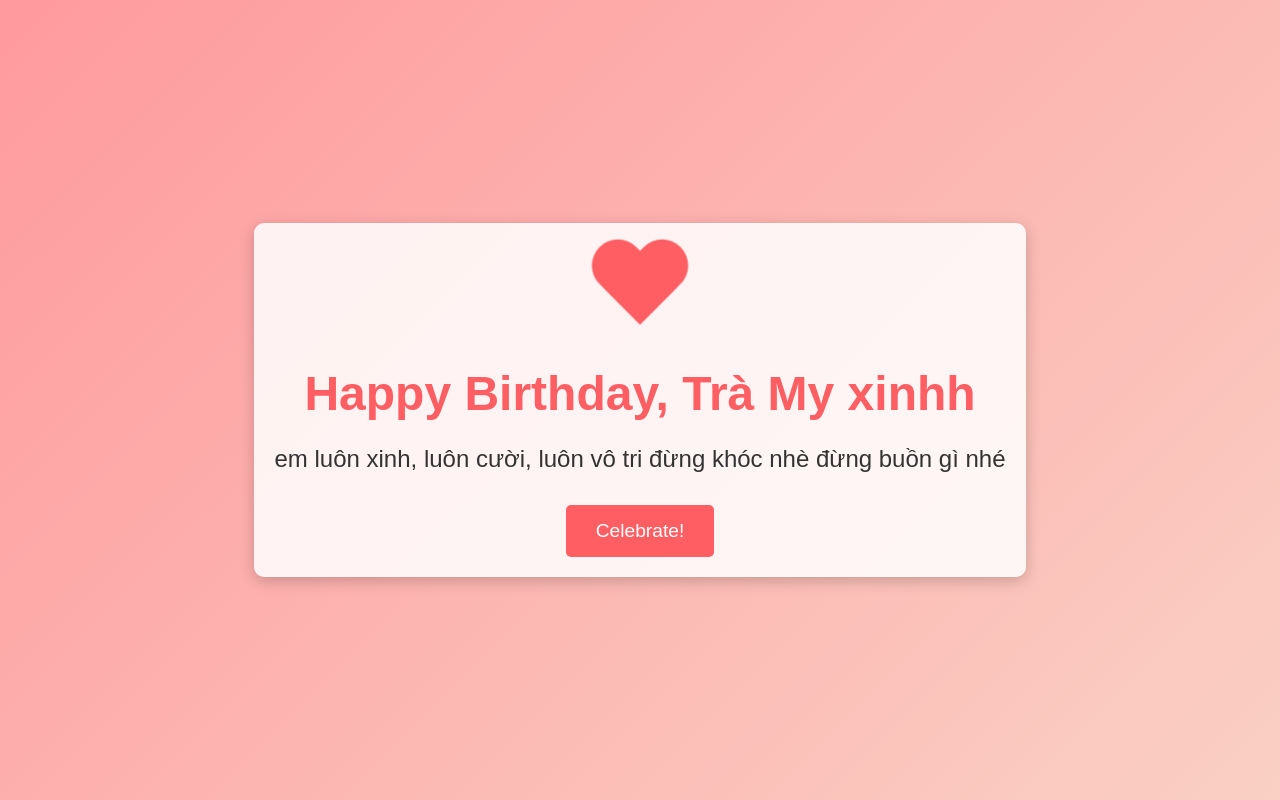
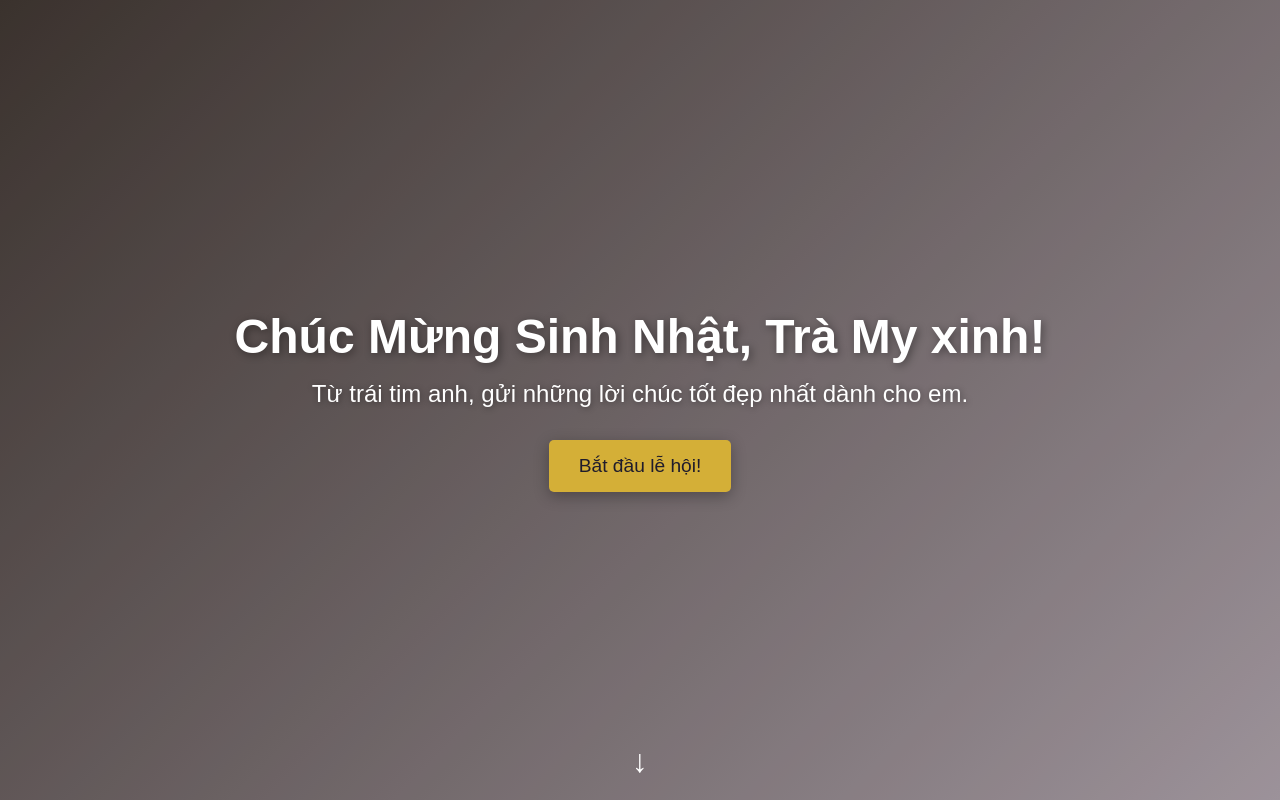
Before and after one commit to PhongHoangg/hbbdntm, a plain HTML site: page index.html in a window 1280 px wide. Drawn offline with Linux system fonts and the light colour scheme.

Commit message:
Update index.html

```diff
--- a/index.html
+++ b/index.html
@@ -1,383 +1,263 @@
 <!DOCTYPE html>
+<html lang="en">
+<head>
+  <meta charset="UTF-8" />
+  <meta name="viewport" content="width=device-width, initial-scale=1.0" />
+  <title>Những Lời Chúc Từ Trái Tim - Happy Birthday Trà My xinh</title>
+  <style>
+    /* Reset & Base Styles */
+    * {
+      margin: 0;
+      padding: 0;
+      box-sizing: border-box;
+    }
+    html, body {
+      width: 100%;
+      height: 100%;
+      overflow: hidden;
+      font-family: 'Arial', sans-serif;
+    }
+    /* Container for scrolling sections */
+    .container {
+      position: relative;
+      width: 100%;
+      height: 100%;
+      overflow-y: auto;
+      scroll-behavior: smooth;
+      scroll-snap-type: y mandatory;
+    }
+    /* Each full-screen section */
+    .section {
+      width: 100%;
+      height: 100vh;
+      scroll-snap-align: start;
+      display: flex;
+      align-items: center;
+      justify-content: center;
+      position: relative;
+      padding: 20px;
+      text-align: center;
+      color: #fff;
+      transition: transform 1s ease, opacity 1s ease;
+    }
+    /* Luxurious background gradients for each layer */
+    .section-1 {
+      background: linear-gradient(135deg, #1f1c2c, #928dab);
+    }
+    .section-2 {
+      background: linear-gradient(135deg, #0f2027, #203a43, #2c5364);
+    }
+    .section-3 {
+      background: linear-gradient(135deg, #20002c, #cbb4d4);
+    }
+    .section-4 {
+      background: linear-gradient(135deg, #2c3e50, #fd746c);
+    }
+    .section-5 {
+      background: linear-gradient(135deg, #1c1c1c, #d4af37);
+    }
+    /* Optional gold overlay for extra luxury */
+    .overlay {
+      position: absolute;
+      top: 0;
+      left: 0;
+      width: 100%;
+      height: 100%;
+      background: rgba(212, 175, 55, 0.15);
+      pointer-events: none;
+    }
+    /* Content styling */
+    .content {
+      position: relative;
+      z-index: 2;
+    }
+    h1 {
+      font-size: 3rem;
+      margin-bottom: 1rem;
+      text-shadow: 2px 2px 8px rgba(0,0,0,0.4);
+    }
+    p {
+      font-size: 1.5rem;
+      margin-bottom: 2rem;
+      text-shadow: 1px 1px 6px rgba(0,0,0,0.4);
+    }
+    /* Button styling */
+    .btn {
+      padding: 15px 30px;
+      background-color: #d4af37;
+      color: #1f1c2c;
+      border: none;
+      border-radius: 5px;
+      font-size: 1.2rem;
+      cursor: pointer;
+      box-shadow: 0 4px 15px rgba(0,0,0,0.3);
+      transition: background-color 0.3s, transform 0.3s;
+    }
+    .btn:hover {
+      background-color: #b49130;
+      transform: scale(1.05);
+    }
+    /* "Next" arrow button */
+    .next {
+      position: absolute;
+      bottom: 20px;
+      left: 50%;
+      transform: translateX(-50%);
+      font-size: 2rem;
+      color: #fff;
+      cursor: pointer;
+      animation: bounce 2s infinite;
+      z-index: 3;
+    }
+    @keyframes bounce {
+      0%, 20%, 50%, 80%, 100% { transform: translate(-50%, 0); }
+      40% { transform: translate(-50%, -10px); }
+      60% { transform: translate(-50%, -5px); }
+    }
+    /* Confetti canvas styling */
+    canvas#confettiCanvas {
+      position: fixed;
+      top: 0;
+      left: 0;
+      pointer-events: none;
+      z-index: 999;
+    }
+  </style>
+</head>
+<body>
+  <!-- Confetti canvas -->
+  <canvas id="confettiCanvas"></canvas>
 
-<html lang="en">
+  <!-- Container with layered sections -->
+  <div class="container">
+    <!-- Layer 1: Introduction -->
+    <section class="section section-1">
+      <div class="overlay"></div>
+      <div class="content">
+        <h1>Chúc Mừng Sinh Nhật, Trà My xinh!</h1>
+        <p>Từ trái tim anh, gửi những lời chúc tốt đẹp nhất dành cho em.</p>
+        <button class="btn" onclick="startCelebration()">Bắt đầu lễ hội!</button>
+      </div>
+      <div class="next" onclick="scrollToNext(1)">&#x2193;</div>
+    </section>
 
-<head>
+    <!-- Layer 2: Special Wish 1 -->
+    <section class="section section-2">
+      <div class="overlay"></div>
+      <div class="content">
+        <h1>Chúc Em Luôn Xinh Đẹp</h1>
+        <p>Với nụ cười rạng ngời, em làm bừng sáng cả thế giới.</p>
+        <button class="btn" onclick="scrollToNext(2)">Tiếp tục &#x2193;</button>
+      </div>
+    </section>
 
-  <meta charset="UTF-8" />
+    <!-- Layer 3: Special Wish 2 -->
+    <section class="section section-3">
+      <div class="overlay"></div>
+      <div class="content">
+        <h1>Chúc Em Luôn Hạnh Phúc</h1>
+        <p>Hạnh phúc là điều quý giá, mong em mãi nở nụ cười tươi.</p>
+        <button class="btn" onclick="scrollToNext(3)">Tiếp tục &#x2193;</button>
+      </div>
+    </section>
 
-  <meta name="viewport" content="width=device-width, initial-scale=1.0" />
+    <!-- Layer 4: Special Wish 3 -->
+    <section class="section section-4">
+      <div class="overlay"></div>
+      <div class="content">
+        <h1>Chúc Em Đạt Mọi Ước Mơ</h1>
+        <p>Mỗi ước mơ là một hành trình, anh sẽ luôn bên cạnh em.</p>
+        <button class="btn" onclick="scrollToNext(4)">Tiếp tục &#x2193;</button>
+      </div>
+    </section>
 
-  <title>Happy Birthday Trà My xinh </title>
+    <!-- Layer 5: Final Message -->
+    <section class="section section-5">
+      <div class="overlay"></div>
+      <div class="content">
+        <h1>Tình Yêu Vô Biên</h1>
+        <p>Mọi lời chúc và niềm tin đều hướng về em, người con gái tuyệt vời của anh.</p>
+        <button class="btn" onclick="startCelebration()">Lễ hội bùng nổ!</button>
+      </div>
+      <div class="next" onclick="scrollToNext(5)">&#x2193;</div>
+    </section>
+  </div>
 
-  <style>
-
-    /* Global resets and body styling */
-
-    body, html {
-
-      margin: 0;
-
-      padding: 0;
-
-      width: 100%;
-
-      height: 100%;
-
-      font-family: 'Arial', sans-serif;
-
-      background: linear-gradient(135deg, #ff9a9e 0%, #fad0c4 100%);
-
-      display: flex;
-
-      align-items: center;
-
-      justify-content: center;
-
-      overflow: hidden;
-
+  <script>
+    // Smooth scroll to next section
+    function scrollToNext(currentIndex) {
+      const sections = document.querySelectorAll('.section');
+      if (currentIndex < sections.length) {
+        sections[currentIndex].scrollIntoView({ behavior: 'smooth' });
+      }
     }
 
-    /* Main container styling */
+    // Confetti animation setup
+    const canvas = document.getElementById('confettiCanvas');
+    const ctx = canvas.getContext('2d');
+    let W = window.innerWidth, H = window.innerHeight;
+    canvas.width = W;
+    canvas.height = H;
 
-    .container {
+    window.addEventListener('resize', () => {
+      W = window.innerWidth;
+      H = window.innerHeight;
+      canvas.width = W;
+      canvas.height = H;
+    });
 
-      text-align: center;
-
-      padding: 20px;
-
-      background: rgba(255, 255, 255, 0.85);
-
-      border-radius: 10px;
-
-      box-shadow: 0 4px 15px rgba(0, 0, 0, 0.2);
-
+    const confettiCount = 150;
+    const confetti = [];
+    for (let i = 0; i < confettiCount; i++) {
+      confetti.push({
+        x: Math.random() * W,
+        y: Math.random() * H - H,
+        r: Math.random() * 6 + 4,
+        d: Math.random() * confettiCount,
+        color: "hsl(" + Math.floor(Math.random() * 360) + ", 100%, 50%)",
+        tilt: Math.floor(Math.random() * 10) - 10,
+        tiltAngleIncremental: (Math.random() * 0.07) + 0.05,
+        tiltAngle: 0
+      });
     }
 
-    h1 {
-
-      font-size: 3em;
-
-      margin-bottom: 0.5em;
-
-      color: #ff5e62;
-
+    function drawConfetti() {
+      ctx.clearRect(0, 0, W, H);
+      confetti.forEach(p => {
+        ctx.beginPath();
+        ctx.lineWidth = p.r;
+        ctx.strokeStyle = p.color;
+        ctx.moveTo(p.x + p.tilt + (p.r / 2), p.y);
+        ctx.lineTo(p.x + p.tilt, p.y + p.tilt + (p.r / 2));
+        ctx.stroke();
+      });
+      updateConfetti();
     }
 
-    p {
-
-      font-size: 1.5em;
-
-      color: #333;
-
-      margin: 0.5em 0;
-
+    function updateConfetti() {
+      confetti.forEach(p => {
+        p.tiltAngle += p.tiltAngleIncremental;
+        p.y += (Math.cos(p.d) + 3 + p.r / 2) / 2;
+        p.x += Math.sin(p.d);
+        p.tilt = Math.sin(p.tiltAngle) * 15;
+        if (p.y > H) {
+          p.y = -10;
+          p.x = Math.random() * W;
+        }
+      });
     }
 
-    /* Heart shape & beating animation */
-
-    .heart {
-
-      width: 100px;
-
-      height: 90px;
-
-      position: relative;
-
-      margin: 0 auto 20px;
-
+    let confettiInterval;
+    function startCelebration() {
+      if (confettiInterval) return;
+      confettiInterval = setInterval(drawConfetti, 20);
+      setTimeout(stopCelebration, 5000);
     }
-
-    .heart:before,
-
-    .heart:after {
-
-      content: "";
-
-      position: absolute;
-
-      top: 0;
-
-      left: 50px;
-
-      width: 50px;
-
-      height: 80px;
-
-      background: #ff5e62;
-
-      border-radius: 50px 50px 0 0;
-
-      transform: rotate(-45deg);
-
-      transform-origin: 0 100%;
-
+    function stopCelebration() {
+      clearInterval(confettiInterval);
+      confettiInterval = null;
+      ctx.clearRect(0, 0, W, H);
     }
-
-    .heart:after {
-
-      left: 0;
-
-      transform: rotate(45deg);
-
-      transform-origin: 100% 100%;
-
-    }
-
-    @keyframes heartbeat {
-
-      0%, 100% { transform: scale(1); }
-
-      25% { transform: scale(1.1); }
-
-      50% { transform: scale(1); }
-
-      75% { transform: scale(1.1); }
-
-    }
-
-    .heart {
-
-      animation: heartbeat 1.5s infinite;
-
-    }
-
-    /* Button styling */
-
-    .btn {
-
-      padding: 15px 30px;
-
-      background-color: #ff5e62;
-
-      color: #fff;
-
-      border: none;
-
-      border-radius: 5px;
-
-      font-size: 1.2em;
-
-      cursor: pointer;
-
-      margin-top: 20px;
-
-      transition: background-color 0.3s;
-
-    }
-
-    .btn:hover {
-
-      background-color: #ff3b3f;
-
-    }
-
-    /* Fullscreen canvas for confetti */
-
-    canvas {
-
-      position: fixed;
-
-      top: 0;
-
-      left: 0;
-
-      pointer-events: none;
-
-    }
-
-  </style>
-
-</head>
-
-<body>
-
-  <div class="container">
-
-    <div class="heart"></div>
-
-    <h1>Happy Birthday, Trà My xinhh </h1>
-
-    <p>em luôn xinh, luôn cười, luôn vô tri đừng khóc nhè đừng buồn gì nhé</p>
-
-    <button class="btn" onclick="startCelebration()">Celebrate!</button>
-
-  </div>
-
-  <canvas id="confettiCanvas"></canvas>
-
-  <script>
-
-    // Set up the canvas for confetti
-
-    const canvas = document.getElementById('confettiCanvas');
-
-    const ctx = canvas.getContext('2d');
-
-    let W = window.innerWidth;
-
-    let H = window.innerHeight;
-
-    canvas.width = W;
-
-    canvas.height = H;
-
-
-
-    window.addEventListener('resize', () => {
-
-      W = window.innerWidth;
-
-      H = window.innerHeight;
-
-      canvas.width = W;
-
-      canvas.height = H;
-
-    });
-
-
-
-    // Create confetti particles
-
-    const confettiCount = 150;
-
-    const confetti = [];
-
-
-
-    for (let i = 0; i < confettiCount; i++) {
-
-      confetti.push({
-
-        x: Math.random() * W,
-
-        y: Math.random() * H - H,
-
-        r: Math.random() * 6 + 4,
-
-        d: Math.random() * confettiCount,
-
-        color: "hsl(" + Math.floor(Math.random() * 360) + ", 100%, 50%)",
-
-        tilt: Math.floor(Math.random() * 10) - 10,
-
-        tiltAngleIncremental: (Math.random() * 0.07) + 0.05,
-
-        tiltAngle: 0
-
-      });
-
-    }
-
-
-
-    // Draw confetti particles
-
-    function drawConfetti() {
-
-      ctx.clearRect(0, 0, W, H);
-
-      confetti.forEach(p => {
-
-        ctx.beginPath();
-
-        ctx.lineWidth = p.r;
-
-        ctx.strokeStyle = p.color;
-
-        ctx.moveTo(p.x + p.tilt + (p.r / 2), p.y);
-
-        ctx.lineTo(p.x + p.tilt, p.y + p.tilt + (p.r / 2));
-
-        ctx.stroke();
-
-      });
-
-      updateConfetti();
-
-    }
-
-
-
-    // Update confetti positions
-
-    function updateConfetti() {
-
-      confetti.forEach(p => {
-
-        p.tiltAngle += p.tiltAngleIncremental;
-
-        p.y += (Math.cos(p.d) + 3 + p.r / 2) / 2;
-
-        p.x += Math.sin(p.d);
-
-        p.tilt = Math.sin(p.tiltAngle) * 15;
-
-
-
-        // Reset particle when it goes off-screen
-
-        if (p.y > H) {
-
-          p.y = -10;
-
-          p.x = Math.random() * W;
-
-        }
-
-      });
-
-    }
-
-
-
-    let confettiInterval;
-
-    function startConfetti() {
-
-      confettiInterval = setInterval(drawConfetti, 20);
-
-      // Stop the confetti after 5 seconds
-
-      setTimeout(stopConfetti, 5000);
-
-    }
-
-    function stopConfetti() {
-
-      clearInterval(confettiInterval);
-
-      ctx.clearRect(0, 0, W, H);
-
-    }
-
-
-
-    // Start celebration: trigger confetti and play music
-
-    function startCelebration() {
-
-      startConfetti();
-
-      playMusic();
-
-    }
-
-
-
-    // Play a birthday tune (a sample royalty-free track)
-
-    function playMusic() {
-
-      const audio = new Audio('https://www.bensound.com/bensound-music/bensound-hey.mp3');
-
-      audio.play();
-
-    }
-
   </script>
-
 </body>
-
 </html>
```
